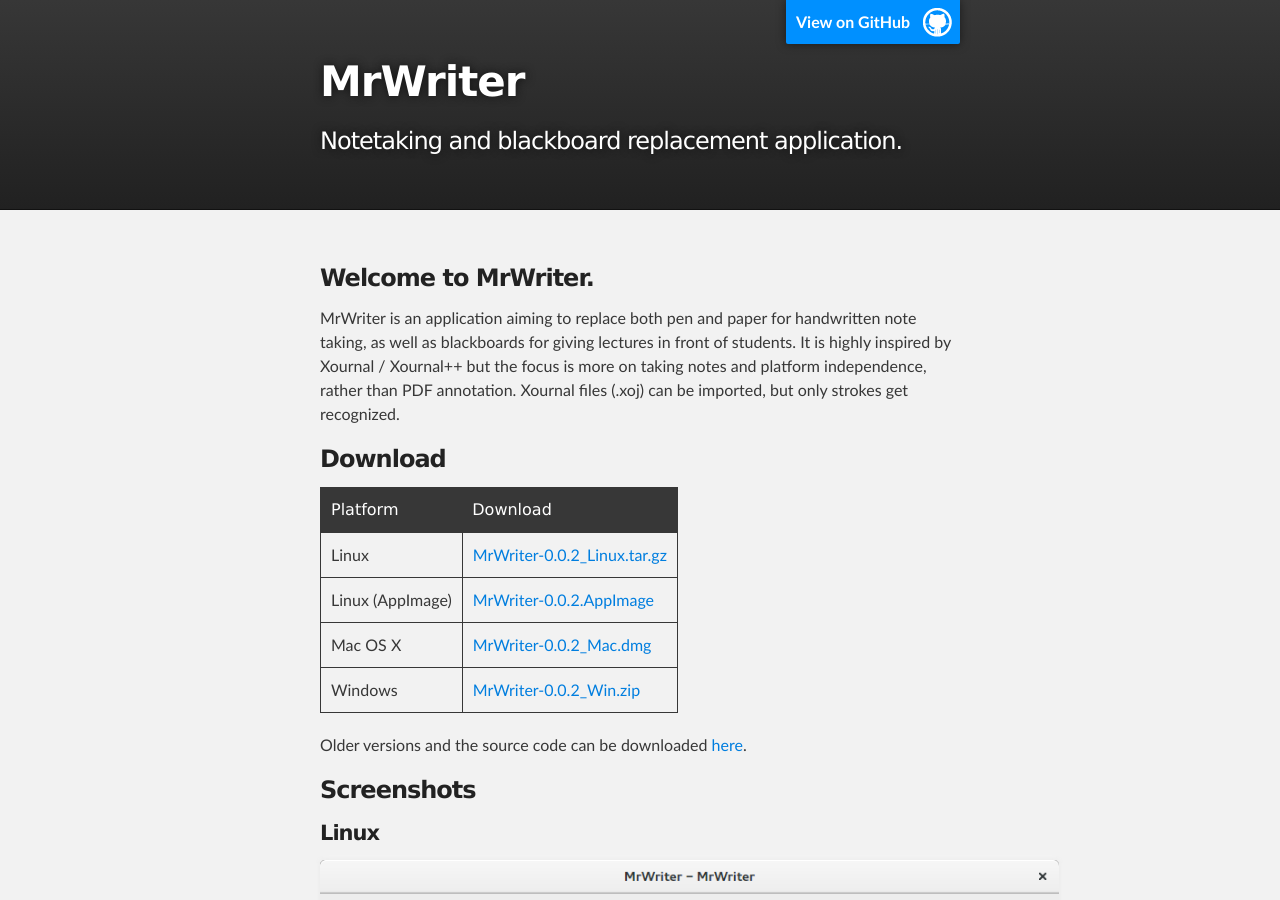
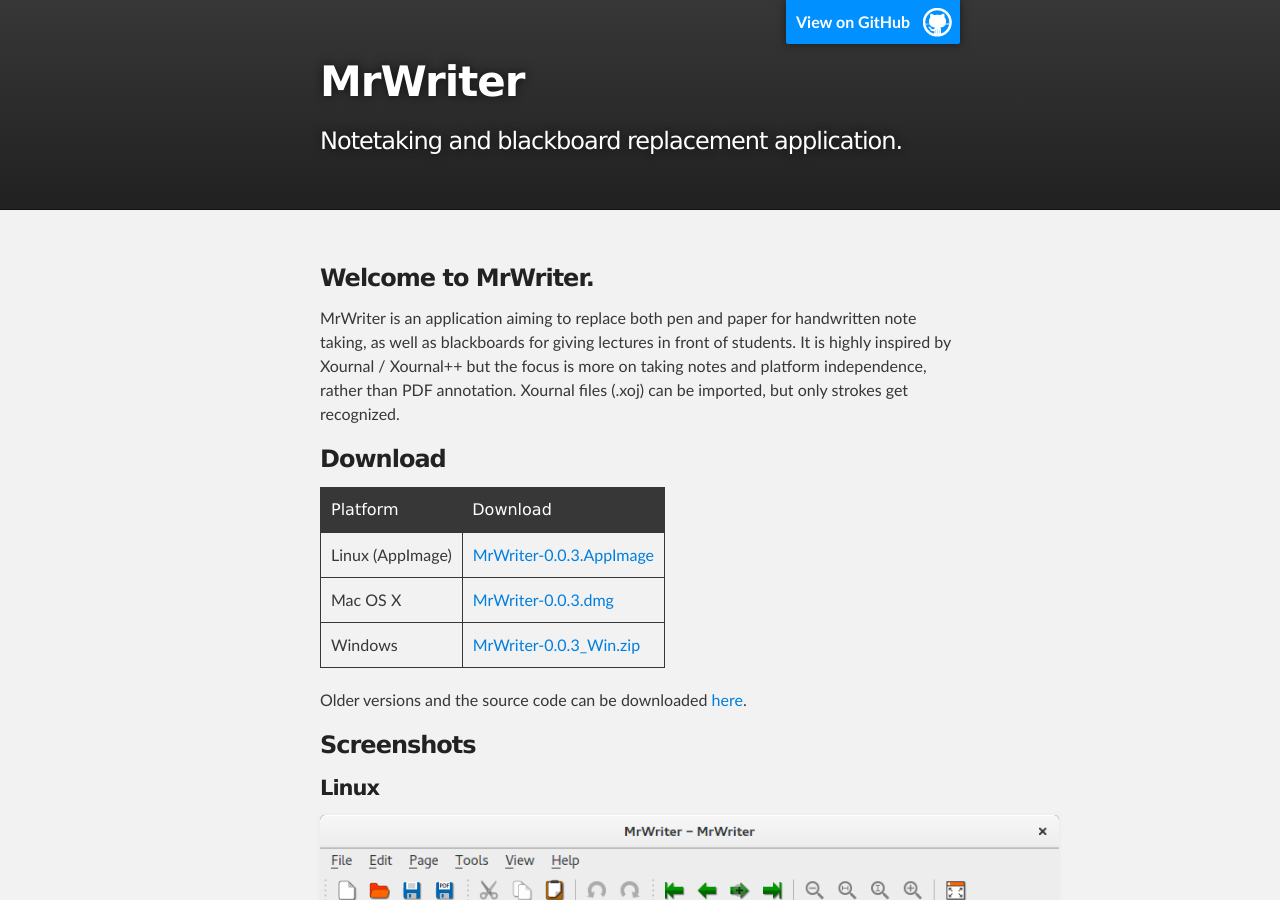
Before and after one commit to unruhschuh/MrWriter, a Jekyll site: the page built from index.md, in a window 1280 px wide and 900 px high. Built offline with Jekyll 4.4.1, drawn with Linux system fonts in a browser that asks for light colours; Markdown is read by kramdown in place of the engine named in the settings.

Commit message:
Update index.md

```diff
--- a/index.md
+++ b/index.md
@@ -9,10 +9,9 @@
 
 | Platform | Download |
 | --- | --- |
-| Linux | [MrWriter-0.0.2_Linux.tar.gz](https://github.com/unruhschuh/MrWriter/releases/download/v0.0.2/MrWriter-0.0.2_Linux.tar.gz) |
-| Linux (AppImage) | [MrWriter-0.0.2.AppImage](https://github.com/unruhschuh/MrWriter/releases/download/v0.0.2/MrWriter-0.0.2.AppImage) |
-| Mac OS X | [MrWriter-0.0.2_Mac.dmg](https://github.com/unruhschuh/MrWriter/releases/download/v0.0.2/MrWriter-0.0.2_Mac.dmg) |
-| Windows | [MrWriter-0.0.2_Win.zip](https://github.com/unruhschuh/MrWriter/releases/download/v0.0.2/MrWriter-0.0.2_Win.zip) |
+| Linux (AppImage) | [MrWriter-0.0.3.AppImage](https://bintray.com/artifact/download/unruhschuh/generic/MrWriter-0.0.3-x86_64.AppImage) |
+| Mac OS X | [MrWriter-0.0.3.dmg](https://bintray.com/artifact/download/unruhschuh/generic/MrWriter-0.0.3.dmg) |
+| Windows | [MrWriter-0.0.3_Win.zip](https://bintray.com/artifact/download/unruhschuh/generic/MrWriter-0.0.3_Win.zip) |
 
 Older versions and the source code can be downloaded [here](https://github.com/unruhschuh/MrWriter/releases).
 
```
